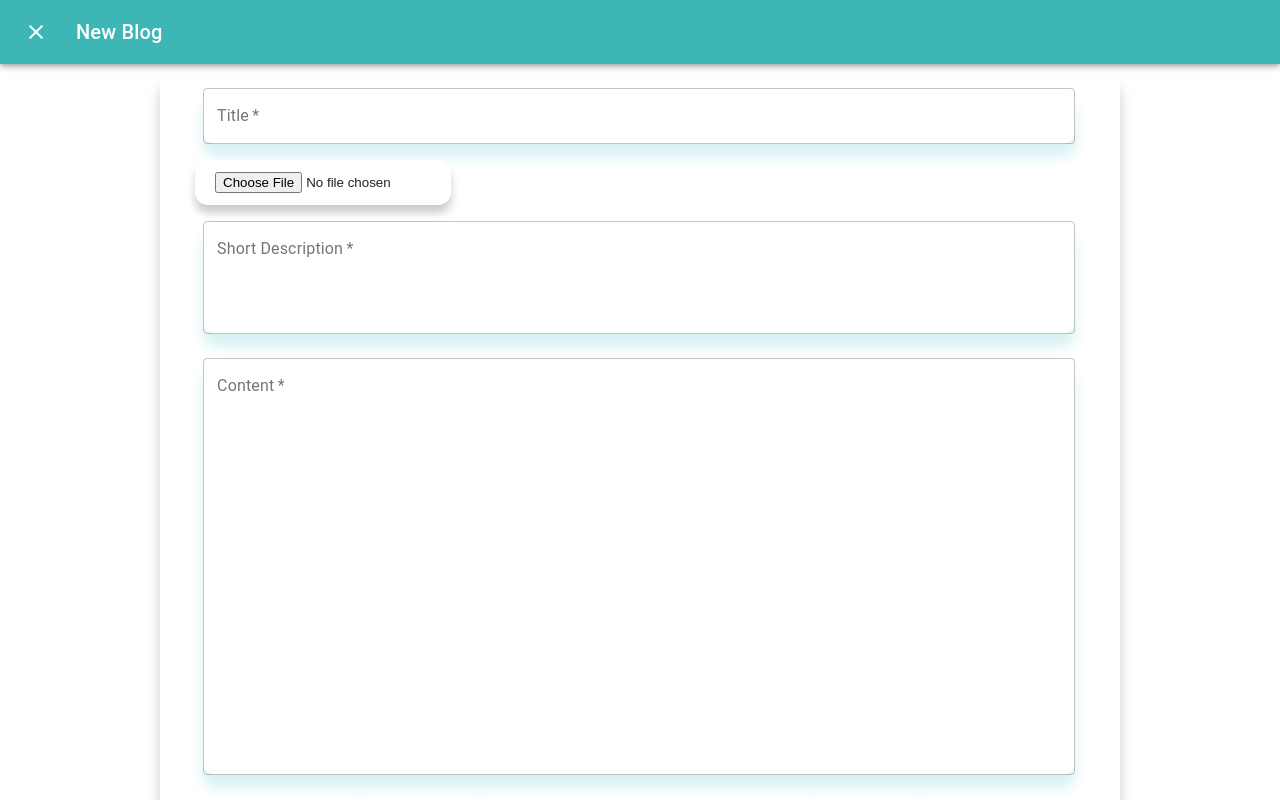
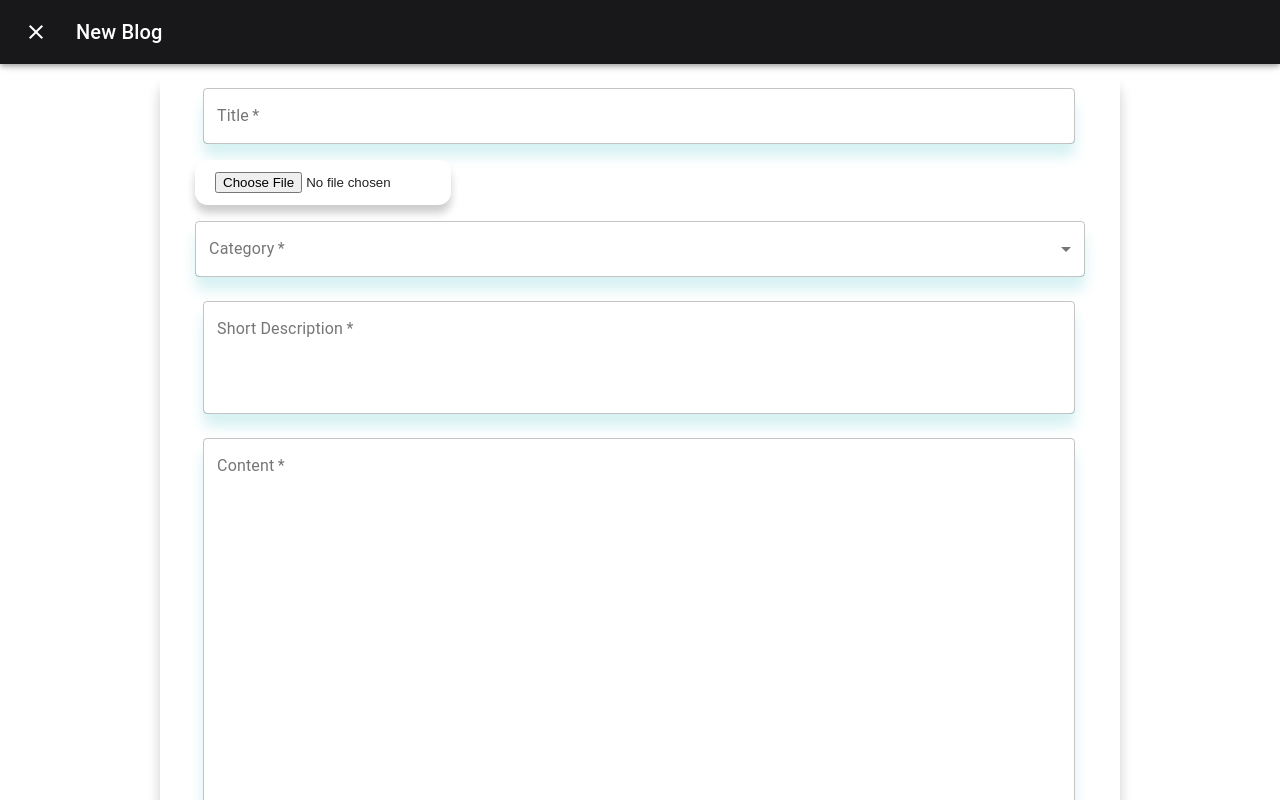
Before and after one commit to NandanaC/Illume, a React (Create React App) app: page / in a window 1280 px wide. Both pictures are taken after a click on the button "New Post". Shown: the top 800 px of the page. Built offline with nearby package versions, Linux system fonts and the light colour scheme.

Commit message:
Add files via upload

```diff
--- a/src/Components/Body1.jsx
+++ b/src/Components/Body1.jsx
@@ -3,14 +3,7 @@ import "./Styles/Body1.css";
 import Card from "./Cards1";
 import NewBlog from './NewBlog';
 import Dialog from '@material-ui/core/Dialog';
-import DialogContentText from '@material-ui/core/DialogContentText';
-import DialogTitle from '@material-ui/core/DialogTitle';
 import { makeStyles } from '@material-ui/core/styles';
-import Button from '@material-ui/core/Button';
-import ListItemText from '@material-ui/core/ListItemText';
-import ListItem from '@material-ui/core/ListItem';
-import List from '@material-ui/core/List';
-import Divider from '@material-ui/core/Divider';
 import AppBar from '@material-ui/core/AppBar';
 import Toolbar from '@material-ui/core/Toolbar';
 import IconButton from '@material-ui/core/IconButton';
@@ -48,9 +41,6 @@ export default function FullScreenDialog() {
       setOpen(false);
     };
 
-{/*function Body(){*/}
-    /*const [open,setOpen] = useState(false);
-    const classes = useStyles();*/
     return(
         <div className="body" style={open?{filter:'blur(2px)'}:{filter:'none'}}>
             <div className="left">
@@ -60,30 +50,16 @@ export default function FullScreenDialog() {
                 <div className="blogCard"> <Card /></div>
                 <div className="blogCard"> <Card /></div>
                 <div className="blogCard"> <Card /></div>
+                <div className="loadMore">
+                    <a href="#"><button type='button'>Load More</button></a>
+                </div>
 
             </div>
             <div className="right">
 
             </div>
-                {/*<Dialog
-                    open={open}
-                    onClose={() => {setOpen(false)}}
-                    scroll='body'
-                    classes={{ paper : classes.dialogPaper}}
-                    aria-labelledby="newblog"
-                    aria-describedby="new blog page description"
-                    modal={true}>
-                     <DialogTitle id="dialog-title">New Blog Page</DialogTitle>}
-                    <DialogContentText
-                        id="scroll-dialog-description"
-                        tabIndex={-1}>
-                        <div>
-                            <NewBlog />
-                         </div>
-                    </DialogContentText>
-                </Dialog>*/}
                 <Dialog className= "dialogClass" fullScreen open={open} onClose={handleClose} TransitionComponent={Transition}>
-            <AppBar className={classes.appBar} style={{ backgroundColor: 'rgb(62, 182, 182)'}}>
+                    <AppBar className={classes.appBar} style={{ backgroundColor: '#18181a'}}>
                         <Toolbar>
                             <IconButton edge="start" color="inherit" onClick={handleClose} aria-label="close">
                                 <CloseIcon />
--- a/src/Components/Cards1.jsx
+++ b/src/Components/Cards1.jsx
@@ -1,5 +1,10 @@
 import React from "react";
 import "./Styles/Cards1.css"
+import Favorite from '@material-ui/icons/Favorite';
+import FavoriteBorder from '@material-ui/icons/FavoriteBorder';
+import Checkbox from '@material-ui/core/Checkbox';
+import FormControlLabel from '@material-ui/core/FormControlLabel';
+import FormGroup  from "@material-ui/core/FormGroup";
 
 function Cards(){
     return(
@@ -16,7 +21,13 @@ function Cards(){
                         <p className="blogText">
                             Blog text here blog text here blog text here Blog text here blog text here blog text here
                         </p>
-                        <button><a href="#" className="blogReadmore">Read More</a></button>
+                        <FormGroup>
+                        <FormControlLabel control={<Checkbox icon={<FavoriteBorder />} checkedIcon={<Favorite />} name="checkedH" />}
+                                            label="Like" />
+                        </FormGroup>
+                        <div className="blogReadmore">
+                            <a href="#"><button>Read More</button></a>
+                        </div>
                     </div>
             </div>
     )
--- a/src/Components/Header.jsx
+++ b/src/Components/Header.jsx
@@ -15,7 +15,7 @@ function Header(){
                     <div className="navigation">
                         <button><a href="#" className="home">Home</a></button>
                         <button><a href="#" className="about">About</a></button>
-                        <button><a href="#" className="myblog">My Blogs</a></button>
+
                         <div className="categories">
                             <button className="catButton">Categories</button>
                             <div className="menu" >
@@ -25,9 +25,10 @@ function Header(){
                                 <a href="#">Cat4</a>
                             </div>
                         </div>
+                        <button id="signBtn"><a href="#" className="signLog">Log In</a></button>
                     </div>
+
             </div>
-
         </div>
     )
 }
--- a/src/Components/NewBlog.jsx
+++ b/src/Components/NewBlog.jsx
@@ -2,12 +2,23 @@ import React, {useState} from "react";
 import "./Styles/NewBlog.css";
 import { makeStyles, withStyles } from '@material-ui/core/styles';
 import TextField from '@material-ui/core/TextField';
+import FormControl from '@material-ui/core/FormControl';
+import Select from '@material-ui/core/Select';
+import InputLabel from '@material-ui/core/InputLabel';
+import MenuItem from '@material-ui/core/MenuItem';
+import Dialog from '@material-ui/core/Dialog';
+import Button from '@material-ui/core/Button';
+import Typography from '@material-ui/core/Typography';
+import DialogActions from '@material-ui/core/DialogActions';
+import DialogContent from '@material-ui/core/DialogContent';
+import DialogTitle from '@material-ui/core/DialogTitle';
 
 const CssTextField = withStyles({
     root: {
       fontFamily: 'Helvetica',
       '& label.Mui-focused': {
         color: 'rgb(62, 182, 182)',
+        fontWeight: 200,
       },
       '& .MuiInput-underline:after': {
         borderBottomColor: 'rgb(62, 182, 182)',
@@ -32,10 +43,29 @@ const useStyles = makeStyles((theme) => ({
         margin: theme.spacing(1),
         width: '100ch',
         backgroundColor: theme.palette.common.white,
-        borderRadius: '.8rem',
+        borderRadius: '.5rem',
         outline: 'none',
         boxShadow: '0 .8rem .8rem rgba(54, 186, 196, 0.2)',
-
+    },
+  },
+    formControl: {
+        margin: theme.spacing(1),
+        minWidth: 120,
+        boxShadow: '0 .8rem .8rem rgba(54, 186, 196, 0.2)',
+        borderRadius: '.5rem',
+        outline: 'none',
+        fontFamily: 'Helvetica',
+        '& label.Mui-focused': {
+        color: 'rgb(62, 182, 182)',
+        fontWeight: 200,
+      },
+      '& .MuiInput-underline:after': {
+        borderBottomColor: 'rgb(62, 182, 182)',
+      },
+      '& .MuiOutlinedInput-root': {
+        '&.Mui-focused fieldset': {
+          borderColor: 'rgb(62, 182, 182)',
+        },
     },
     },
 }));
@@ -43,17 +73,43 @@ const useStyles = makeStyles((theme) => ({
 function NewBlog() {
     const classes = useStyles();
     const [showClose, setShowClose]= useState(false);
+    const [cat, setCat] = useState('');
+
+    const handleChange = (event) => {
+      setCat(event.target.value);
+    };
+    const [openDialog, setOpenDialog] = useState(false);
 
     return (
       <div >
         <div className="newBlog" style={showClose?{display:"none"}:{display:"flex"}} >
+            <div className="groupBackground">
                 <form className={classes.root} noValidate autoComplete="off">
                     <div className="title">
+
                         <CssTextField required id="Title" label="Title" variant="outlined" style = {{width: "98ch"}} />
                     </div>
                     <div className="photo">
                         <input type="file" id="photo" required></input>
                     </div>
+                    <FormControl variant="outlined" className={classes.formControl}>
+                        <InputLabel id="catMenuLabel" required>Category</InputLabel>
+                        <Select
+                          labelId="catMenuLabel"
+                          id="catMenu"
+                          value={cat}
+                          onChange={handleChange}
+                          label="Category"
+                        >
+                          <MenuItem value="">
+                            <em>None</em>
+                          </MenuItem>
+                          <MenuItem value={10}>Cat1</MenuItem>
+                          <MenuItem value={20}>Cat2</MenuItem>
+                          <MenuItem value={30}>Cat3</MenuItem>
+                          <MenuItem value={30}>Cat4</MenuItem>
+                        </Select>
+                    </FormControl>
                     <div className="shortDescription">
                         <CssTextField id="shortDes" label="Short Description" multiline rows={4} rowsMax={4} variant="outlined" margin="none" required
                                     style = {{width: "98ch"}}/>
@@ -63,12 +119,27 @@ function NewBlog() {
                     </div>
 
                     <div className="urbutton">
-                <a href="#"><button type="button" id="upload">Upload</button></a>
+                        <a href="#"><button type="button" id="upload" onClick={()=>{setOpenDialog(true)}}>Upload</button></a>
                         <button type="reset" id="reset">Reset</button>
                    </div>
                 </form>
             </div>
           </div>
+          <Dialog onClose={()=>setOpenDialog(false)} open={openDialog} disableBackdropClick='true' disableEscapeKeyDown='true'>
+                <DialogTitle id="uploadConfirm">
+                    Success
+                </DialogTitle>
+                <DialogContent>
+                  <Typography gutterBottom variant="body1">Your blog has been uploaded!</Typography>
+                  <Typography gutterBottom> </Typography>
+                </DialogContent>
+                <DialogActions>
+                  <a href="#"><Button autoFocus  color="primary">
+                      OK
+                  </Button></a>
+                </DialogActions>
+          </Dialog>
+      </div>
     );
   }
 
```
Lines whose indentation alone changed are shown as unchanged.
